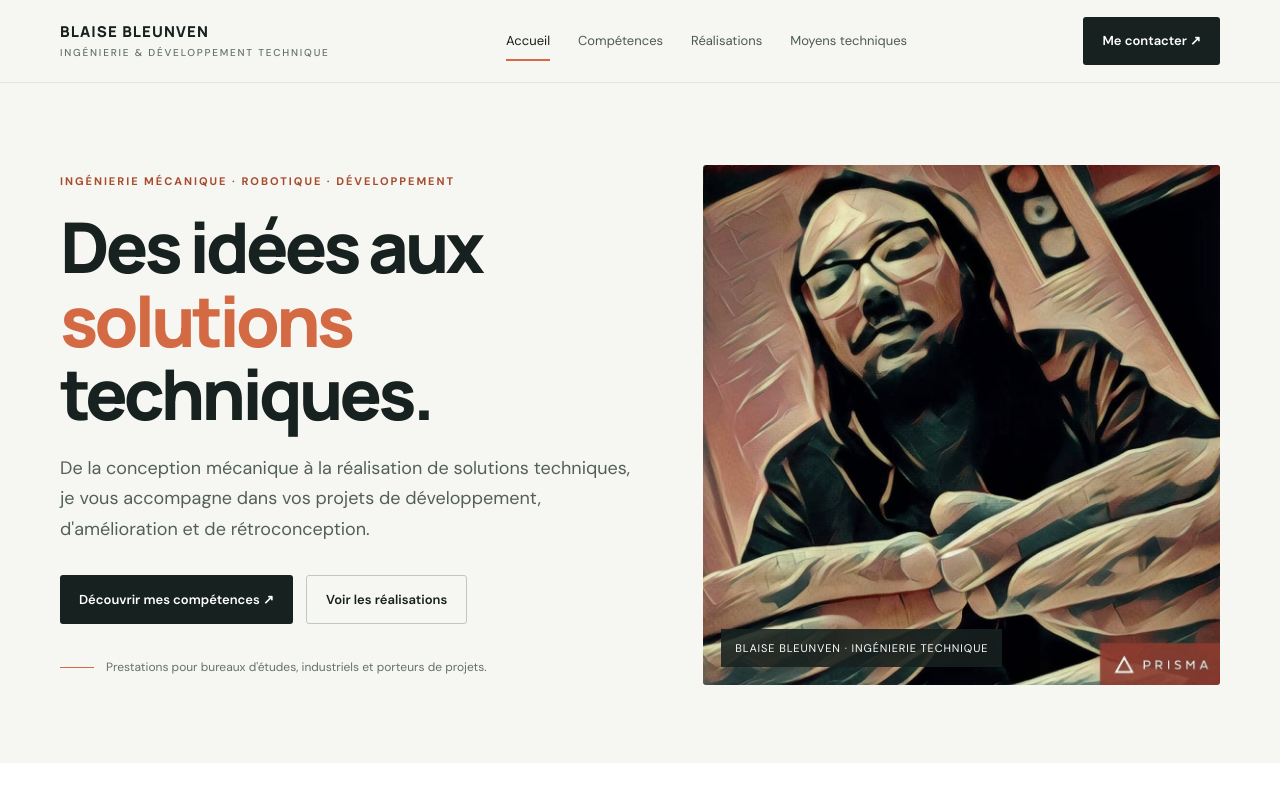
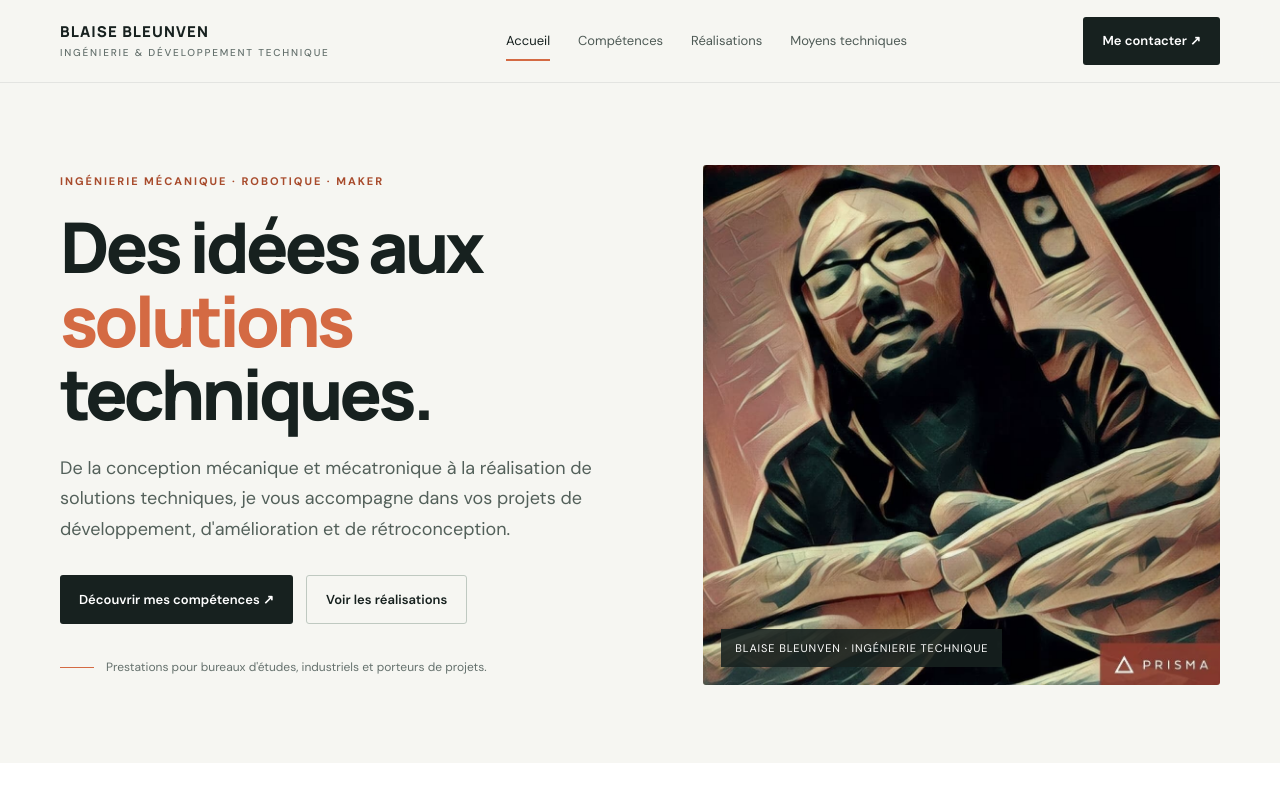
Before and after one commit to BlaiseBlnvn/blaise-bleunven, a plain HTML site: page index.html in a window 1280 px wide. Shown: the top 800 px of the page. Drawn offline with Linux system fonts and the light colour scheme.

Commit message:
update index

```diff
--- a/index.html
+++ b/index.html
@@ -1,7 +1,7 @@
 <!doctype html>
 <html lang="fr"><head><meta charset="utf-8"><meta name="viewport" content="width=device-width,initial-scale=1"><meta name="description" content="Blaise Bleunven — ingénierie mécanique, conception, rétroconception, robotique et développement technique."><title>Blaise Bleunven — Ingénierie mécanique & développement technique</title><link rel="stylesheet" href="styles.css"></head><body>
 <header class="site-header"><div class="wrap nav"><a class="brand" href="index.html">BLAISE BLEUNVEN<small>INGÉNIERIE & DÉVELOPPEMENT TECHNIQUE</small></a><button class="menu-toggle" aria-label="Ouvrir le menu" aria-expanded="false">Menu</button><nav class="nav-links"><a href="index.html">Accueil</a><a href="competences.html">Compétences</a><a href="realisations.html">Réalisations</a><a href="moyens-techniques.html">Moyens techniques</a></nav><a class="nav-cta" href="mailto:blaise.bleunven@gmail.com">Me contacter ↗</a></div></header>
-<main><section class="hero"><div class="wrap hero-grid"><div><div class="eyebrow">Ingénierie mécanique · Robotique · Développement</div><h1>Des idées aux <span>solutions</span> techniques.</h1><p class="hero-copy">De la conception mécanique à la réalisation de solutions techniques, je vous accompagne dans vos projets de développement, d'amélioration et de rétroconception.</p><div class="hero-actions"><a class="button" href="competences.html">Découvrir mes compétences ↗</a><a class="button secondary" href="realisations.html">Voir les réalisations</a></div><div class="hero-note">Prestations pour bureaux d'études, industriels et porteurs de projets.</div></div><div class="hero-photo"><img src="assets/images/banniere-portrait.jpg" alt="Portrait de Blaise Bleunven"><div class="photo-caption">Blaise Bleunven · Ingénierie technique</div></div></div></section>
+<main><section class="hero"><div class="wrap hero-grid"><div><div class="eyebrow">Ingénierie mécanique · Robotique · Maker</div><h1>Des idées aux <span>solutions</span> techniques.</h1><p class="hero-copy">De la conception mécanique et mécatronique à la réalisation de solutions techniques, je vous accompagne dans vos projets de développement, d'amélioration et de rétroconception.</p><div class="hero-actions"><a class="button" href="competences.html">Découvrir mes compétences ↗</a><a class="button secondary" href="realisations.html">Voir les réalisations</a></div><div class="hero-note">Prestations pour bureaux d'études, industriels et porteurs de projets.</div></div><div class="hero-photo"><img src="assets/images/banniere-portrait.jpg" alt="Portrait de Blaise Bleunven"><div class="photo-caption">Blaise Bleunven · Ingénierie technique</div></div></div></section>
 <section class="section white"><div class="wrap"><div class="section-head"><div><div class="eyebrow">Domaines d'intervention</div><h2>Des compétences transversales,<br>au service de vos projets.</h2></div><p>Un accompagnement technique qui s'adapte à la nature de votre besoin : conception, documentation, évolution d'équipements ou développement de systèmes.</p></div><div class="cards"><a class="card" href="competences.html"><span class="card-number">01 / ÉTUDES</span><h3>Conception mécanique</h3><p>CAO 3D, mise en plan, cotation fonctionnelle, modification et rétroconception.</p><span class="text-link">Explorer les compétences</span></a><a class="card" href="competences.html"><span class="card-number">02 / PROCÉDÉS</span><h3>Procédés de fabrication</h3><p>Usinage, fabrication additive, tôlerie, moulage et injection plastique.</p><span class="text-link">Explorer les compétences</span></a><a class="card" href="competences.html"><span class="card-number">03 / SYSTÈMES</span><h3>Mécatronique & robotique</h3><p>Intégration mécanique, électronique, systèmes embarqués et IoT.</p><span class="text-link">Explorer les compétences</span></a></div></div></section>
 <section class="section"><div class="wrap split"><div><div class="eyebrow">Une approche concrète</div><h2>Comprendre le besoin. Concevoir juste. Faire avancer le projet.</h2><p>Chaque projet demande une réponse adaptée. Je peux intervenir en renfort d'un bureau d'études, participer à la définition d'un produit, redessiner une pièce existante ou contribuer à l'évolution d'une machine.</p><ul class="feature-list"><li>Renfort ponctuel en conception et dessin industriel</li><li>Redessin et adaptation de pièces ou d'ensembles existants</li><li>Développement de produits et systèmes techniques</li><li>Prototypage et réalisation de pièces selon le besoin</li></ul><a class="text-link" href="competences.html">Voir l'ensemble des compétences</a></div><div class="image-frame"><img src="assets/images/atelier-mecanique-electronique.png" alt="Travail en atelier mécanique et électronique"></div></div></section>
 <section class="cta-band"><div class="wrap cta-inner"><div><h2>Vous avez un besoin technique ?</h2><p>Présentez-moi votre projet ou votre besoin de renfort.</p></div><a class="button" href="mailto:blaise.bleunven@gmail.com?subject=Prise%20de%20contact%20-%20projet%20technique">Échanger sur votre projet ↗</a></div></section></main>
```
